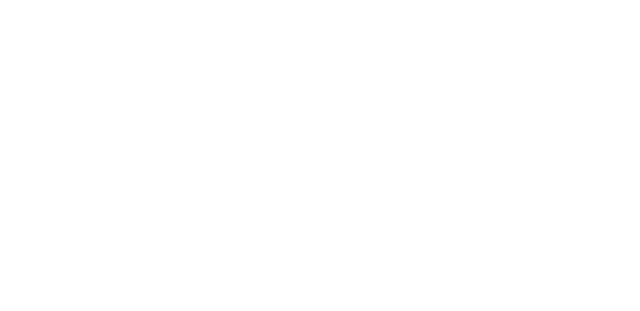
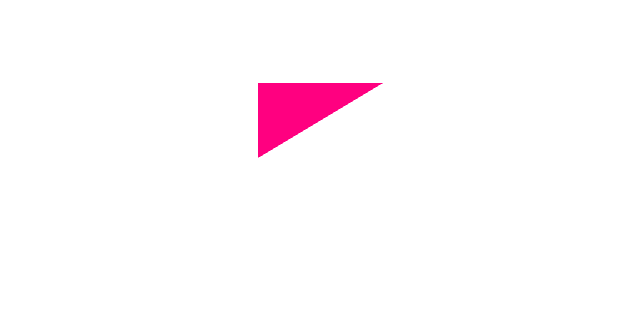
Before and after one commit to tim7othy/MuEngine, a website built with webpack: page src/index.html in a window 1280 px wide. Shown: the whole page, without its empty margins (0-640 px from the left). Built offline with nearby package versions, Linux system fonts and the light colour scheme.

Commit message:
webgl framework and a triangle

```diff
--- /dev/null
+++ b/src/core/webgl/gl.ts
@@ -0,0 +1,17 @@
+/**
+ * 全局变量gl，表示webgl渲染上下文环境
+ * 在调用Utilities.initializeWebglContext之后被初始化
+ * 之后就可以被导入其他模块进行使用
+ */
+export let gl: WebGLRenderingContext;
+
+export class GLUtilities {
+    public static initializeWebglContext( canvas: HTMLCanvasElement): void {
+        const glOrNull = canvas.getContext("webgl");
+        if (glOrNull === null || glOrNull === undefined) {
+            throw new Error("浏览器不支持webgl渲染");
+        } else {
+            gl = glOrNull as WebGLRenderingContext;
+        }
+    }
+}
--- /dev/null
+++ b/src/core/webgl/shader.ts
@@ -0,0 +1,42 @@
+import {gl} from "./gl";
+export class Shader {
+    private _vertexShader: WebGLShader;
+    private _fragmentShader: WebGLShader;
+    private _program: WebGLProgram;
+
+    public get program(): WebGLProgram {
+        return this._program;
+    }
+
+    constructor(vertexShaderSource: string, fragmentShaderSource: string) {
+        this._vertexShader = this.loadShader(vertexShaderSource, gl.VERTEX_SHADER);
+        this._fragmentShader = this.loadShader(fragmentShaderSource, gl.FRAGMENT_SHADER);
+        this._program = this.createProgram();
+    }
+
+    private loadShader(source: string, type: number): WebGLShader {
+        const shader = gl.createShader(type);
+        if (!shader) { throw new Error("创建Shader失败"); }
+        gl.shaderSource(shader, source);
+        gl.compileShader(shader);
+        const success = gl.getShaderParameter(shader, gl.COMPILE_STATUS);
+        const log = gl.getShaderInfoLog(shader);
+        if (!success) { throw new Error( log ? log : "" ); }
+        return shader;
+    }
+
+    private createProgram(): WebGLProgram {
+        const program = gl.createProgram();
+        if (!program) { throw new Error("创建着色器程序失败"); }
+        gl.attachShader(program, this._vertexShader);
+        gl.attachShader(program, this._fragmentShader);
+
+        gl.linkProgram(program);
+
+        const success = gl.getProgramParameter(program, gl.LINK_STATUS);
+        const log = gl.getProgramInfoLog(program);
+        if (!success) { throw new Error( log ? log : "" ); }
+
+        return program;
+    }
+}
--- /dev/null
+++ b/src/engine.ts
@@ -0,0 +1,95 @@
+import {gl, GLUtilities} from "./core/webgl/gl";
+import {Shader} from "./core/webgl/shader";
+import { normalize } from "path";
+
+interface IAttributeLocations {
+    [attribute: string]: number;
+}
+
+export class Engine {
+    private _canvas: HTMLCanvasElement;
+    private _shaderProgram: WebGLProgram;
+    private _buffer: WebGLBuffer;
+    private _attribLocations: IAttributeLocations;
+
+    constructor(elementId?: string) {
+        this._canvas = this.initializeCanvas(elementId);
+        // 初始化 gl 全局变量为 webgl 渲染上下文环境
+        GLUtilities.initializeWebglContext(this._canvas);
+        this._shaderProgram = this.loadShaders();
+        this._attribLocations = {
+            positionLocation: gl.getAttribLocation(this._shaderProgram, "a_position"),
+        };
+        this._buffer = this.createBuffer();
+    }
+
+    public start(): void {
+        gl.clearColor(255, 255, 255, 1);
+        gl.viewport(0, 0, this._canvas.width, this._canvas.height);
+        this.loop();
+    }
+
+    private initializeCanvas(elementId?: string): HTMLCanvasElement {
+        let canvas: HTMLCanvasElement;
+        if (elementId !== undefined) {
+            canvas = document.querySelector("#" + elementId) as HTMLCanvasElement;
+        } else {
+            canvas = document.createElement("canvas");
+            document.appendChild(canvas);
+        }
+        return canvas;
+    }
+
+    private loadShaders(): WebGLProgram {
+        const vertexShaderSource = `
+            attribute vec3 a_position;
+            void main() {
+                gl_Position = vec4(a_position, 1.0);
+            }
+        `;
+        const fragmentShaderSource = `
+            precision mediump float;
+            void main() {
+                gl_FragColor = vec4(1.0, 0, 0.5, 1.0);
+            }
+        `;
+        const shader = new Shader(vertexShaderSource, fragmentShaderSource);
+        return shader.program;
+    }
+
+    private createBuffer(): WebGLBuffer {
+        const buffer = gl.createBuffer();
+        if (!buffer) { throw new Error("创建缓冲区失败"); }
+        gl.bindBuffer(gl.ARRAY_BUFFER, buffer);
+        gl.bufferData(gl.ARRAY_BUFFER, new Float32Array([
+            0, 0, 0,
+            0, 0.5, 0,
+            0.5, 0.5, 0,
+        ]), gl.STATIC_DRAW);
+
+
+        gl.bindBuffer(gl.ARRAY_BUFFER, null);
+        return buffer;
+    }
+
+    private loop(): void {
+        gl.clear(gl.COLOR_BUFFER_BIT);
+
+
+        gl.useProgram(this._shaderProgram);
+        gl.bindBuffer(gl.ARRAY_BUFFER, this._buffer);
+
+        const pLoc = this._attribLocations.positionLocation;
+        gl.enableVertexAttribArray(pLoc);
+        const size = 3; // 一次读取多少单位顶点数据
+        const normalized = false;
+        const stride = 0; // 每次迭代与下一次迭代之间跳过多少单位数据
+        const offset = 0;
+        gl.vertexAttribPointer(pLoc, size, gl.FLOAT, normalized, stride, offset);
+
+        gl.drawArrays(gl.TRIANGLES, 0, 3);
+
+        requestAnimationFrame(this.loop.bind(this));
+    }
+
+}
--- a/src/index.html
+++ b/src/index.html
@@ -7,6 +7,8 @@
     <title>typescript demos</title>
 </head>
 <body>
-    <div id="root"></div>
+    <div id="root">
+        <canvas id="canvas" width="500" height="300"></canvas>
+    </div>
 </body>
 </html>
--- a/src/index.ts
+++ b/src/index.ts
@@ -1,7 +1,4 @@
-class Parser {
-    public tokens = ["a", "b", "c"];
+import {Engine} from "./engine";
 
-}
-
-let p = new Parser()
-console.log(p.tokens.map((t: string) => t+"d"))
+const engine = new Engine("canvas");
+engine.start();
--- a/tsconfig.json
+++ b/tsconfig.json
@@ -5,7 +5,7 @@
 	"./src/**/*.d.ts"
   ],
   "exclude": [
-    "node_modules"
+    "node_modules",
 	"build",
     "**/*.spec.ts",
     "dist/**/*"
--- a/tslint.json
+++ b/tslint.json
@@ -5,7 +5,9 @@
     ],
     "jsRules": {},
     "rules": {
-        "no-console": false
+        "no-console": false,
+        "no-namespace": false,
+        "variable-name": false
     },
     "rulesDirectory": []
 }
```
Also changed, not shown: 1 other file.
